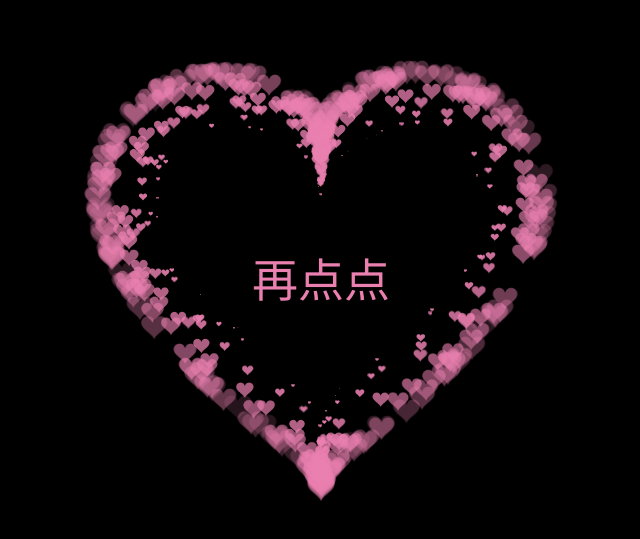
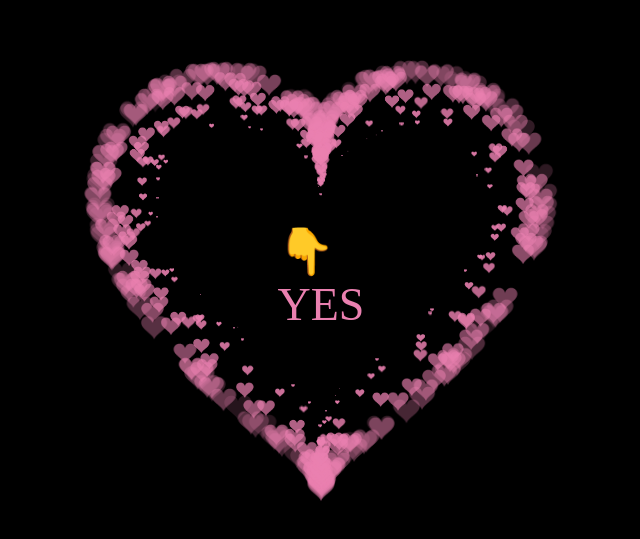
Before and after one commit to GalaxyAB/forLove, a plain HTML site: page love.html in a window 1280 px wide. Shown: the part 123-662 px from the top of the page, without its empty margins (319-959 px from the left). Drawn offline with Linux system fonts and the light colour scheme.

Commit message:
修改图标

```diff
--- a/love.html
+++ b/love.html
@@ -54,7 +54,12 @@
 <!-- 点击后漫天飘心 -->
 <canvas id="heartCanvas"></canvas>
 
-<div id="name">再点点</div>
+<div id="name">
+    👇<br>
+    YES
+</div>
+
+
 
 <audio id="bgm" src="music.mp3" preload="auto" loop></audio>
 
```
